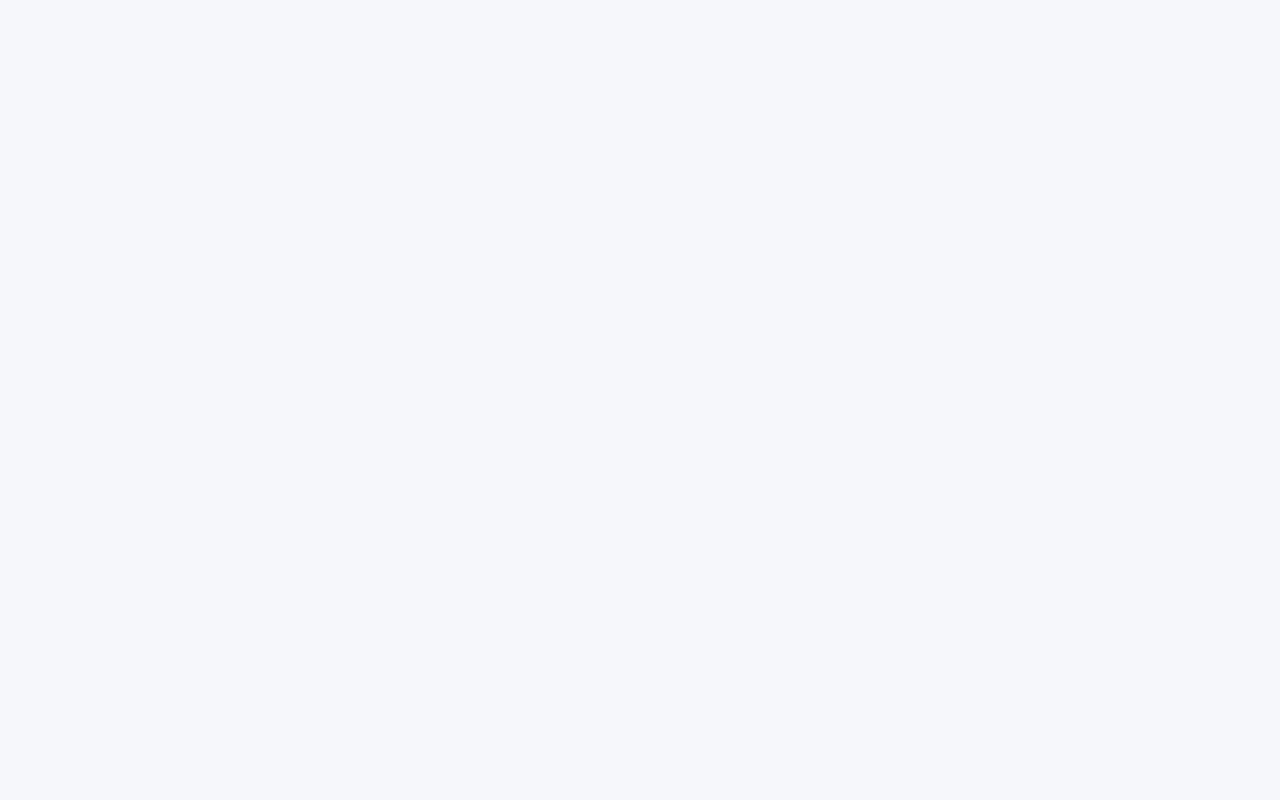
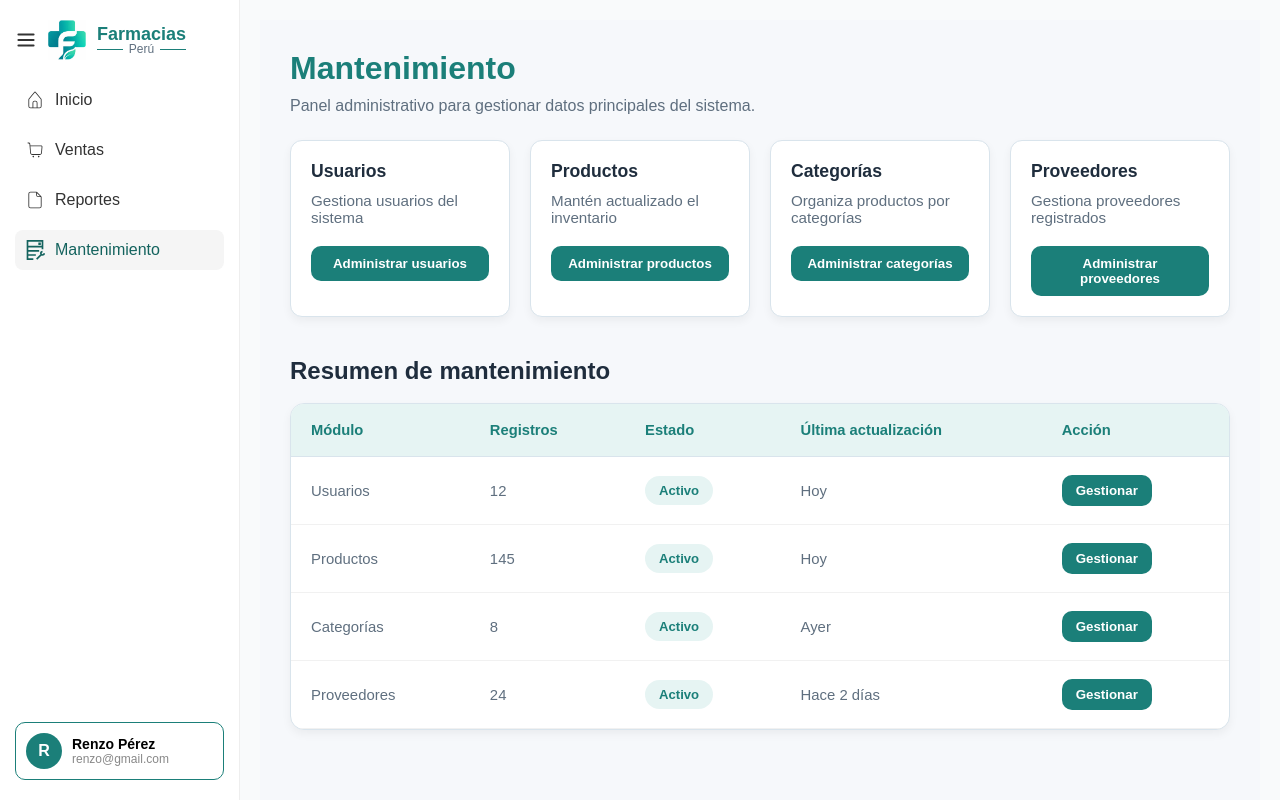
Before and after one commit to Miguel41844x/FARMAPE, a React app in the folder frontend/: page /mantenimiento in a window 1280 px wide. Before the commit this address had no page. Built offline with nearby package versions, Linux system fonts and the light colour scheme; the HTML template or start-up script is replaced by a standard one.

Commit message:
Página de mantenimiento

```diff
--- /dev/null
+++ b/frontend/src/components/private/MaintenanceCard.jsx
@@ -0,0 +1,16 @@
+import "./maintenanceCard.css";
+
+const MaintenanceCard = ({ title, description, buttonText }) => {
+    return (
+        <div className="maintenance-card">
+        <div>
+            <h3>{title}</h3>
+            <p>{description}</p>
+        </div>
+
+        <button>{buttonText}</button>
+        </div>
+    );
+};
+
+export default MaintenanceCard;
--- /dev/null
+++ b/frontend/src/components/private/MaintenanceTable.jsx
@@ -0,0 +1,72 @@
+import "./maintenanceTable.css";
+
+const modules = [
+    {
+        modulo: "Usuarios",
+        registros: 12,
+        estado: "Activo",
+        ultimaActualizacion: "Hoy",
+    },
+    {
+        modulo: "Productos",
+        registros: 145,
+        estado: "Activo",
+        ultimaActualizacion: "Hoy",
+    },
+    {
+        modulo: "Categorías",
+        registros: 8,
+        estado: "Activo",
+        ultimaActualizacion: "Ayer",
+    },
+    {
+        modulo: "Proveedores",
+        registros: 24,
+        estado: "Activo",
+        ultimaActualizacion: "Hace 2 días",
+    },
+];
+
+const MaintenanceTable = () => {
+    return (
+        <div className="maintenance-table-section">
+        <div className="maintenance-table-header">
+            <h2>Resumen de mantenimiento</h2>
+        </div>
+
+        <div className="maintenance-table-wrapper">
+            <table className="maintenance-table">
+            <thead>
+                <tr>
+                <th>Módulo</th>
+                <th>Registros</th>
+                <th>Estado</th>
+                <th>Última actualización</th>
+                <th>Acción</th>
+                </tr>
+            </thead>
+
+            <tbody>
+                {modules.map((item) => (
+                <tr key={item.modulo}>
+                    <td className="module-name">{item.modulo}</td>
+                    <td>{item.registros}</td>
+                    <td>
+                    <span className="status-badge">{item.estado}</span>
+                    </td>
+                    <td>{item.ultimaActualizacion}</td>
+                    <td>
+                    <button className="maintenance-action-btn">
+                        Gestionar
+                    </button>
+                    </td>
+                </tr>
+                ))}
+            </tbody>
+            </table>
+        </div>
+        </div>
+    );
+};
+
+export default MaintenanceTable;
--- a/frontend/src/components/private/Sidebar.jsx
+++ b/frontend/src/components/private/Sidebar.jsx
@@ -5,7 +5,7 @@ import { useNavigate } from "react-router-dom";
 import { CiShoppingCart, CiHome, CiFileOn } from "react-icons/ci";
 import { FiLogOut } from "react-icons/fi";
 import { PiListBold } from "react-icons/pi";
-
+import { GrHostMaintenance } from "react-icons/gr";
 import Logo from "./Logo";
 import "./sidebar.css";
 
@@ -49,6 +49,10 @@ const Sidebar = () => {
                     <CiFileOn />
                     {isOpen && <span>Reportes</span>}
                 </NavLink>
+                <NavLink to="/mantenimiento" className={({ isActive }) => isActive ? "menu-item active" : "menu-item"}>
+                    <GrHostMaintenance />
+                    {isOpen && <span>Mantenimiento</span>}
+                </NavLink>
             </nav>
 
             {isOpen && (
--- /dev/null
+++ b/frontend/src/components/private/maintenanceCard.css
@@ -0,0 +1,40 @@
+.maintenance-card {
+  background: #fff;
+  padding: 20px;
+  border-radius: 12px;
+  border: 1px solid var(--border);
+  box-shadow: 0 4px 10px rgba(0, 0, 0, 0.05);
+  transition: transform 0.2s ease;
+}
+
+.maintenance-card:hover {
+  transform: translateY(-5px);
+}
+
+.maintenance-card h3 {
+  margin: 0 0 10px;
+  color: var(--text-main);
+  font-size: 1.1rem;
+}
+
+.maintenance-card p {
+  margin: 0 0 20px;
+  color: var(--text-soft);
+  font-size: 0.95rem;
+}
+
+.maintenance-card button {
+  width: 100%;
+  border: none;
+  background: var(--primary);
+  color: #fff;
+  padding: 10px 14px;
+  border-radius: 10px;
+  font-weight: 600;
+  cursor: pointer;
+  transition: background 0.2s ease;
+}
+
+.maintenance-card button:hover {
+  background: var(--primary-dark);
+}
--- /dev/null
+++ b/frontend/src/components/private/maintenanceTable.css
@@ -0,0 +1,89 @@
+.maintenance-table-section {
+  width: 100%;
+}
+
+.maintenance-table-header {
+  margin-bottom: 18px;
+}
+
+.maintenance-table-header h2 {
+  margin: 0;
+  color: var(--text-main);
+  font-size: 1.5rem;
+  font-weight: 700;
+}
+
+.maintenance-table-wrapper {
+  width: 100%;
+  background: #fff;
+  border-radius: 14px;
+  overflow-x: auto;
+  border: 1px solid var(--border);
+  box-shadow: 0 4px 10px rgba(0, 0, 0, 0.05);
+}
+
+.maintenance-table {
+  width: 100%;
+  min-width: 800px;
+  border-collapse: collapse;
+}
+
+.maintenance-table thead {
+  background: var(--primary-light);
+}
+
+.maintenance-table th {
+  padding: 18px 20px;
+  text-align: left;
+  color: var(--primary);
+  font-size: 0.92rem;
+  font-weight: 700;
+  border-bottom: 1px solid var(--border);
+}
+
+.maintenance-table td {
+  padding: 18px 20px;
+  color: var(--text-soft);
+  font-size: 0.93rem;
+  font-weight: 500;
+  border-bottom: 1px solid #f1f1f1;
+}
+
+.maintenance-table tbody tr {
+  transition: background 0.2s ease;
+}
+
+.maintenance-table tbody tr:hover {
+  background: #f9fbfb;
+}
+
+.module-name {
+  color: var(--text-main);
+  font-weight: 700;
+}
+
+.status-badge {
+  display: inline-block;
+  padding: 7px 14px;
+  border-radius: 999px;
+  background: var(--primary-light);
+  color: var(--primary);
+  font-size: 0.82rem;
+  font-weight: 700;
+}
+
+.maintenance-action-btn {
+  border: none;
+  background: var(--primary);
+  color: #fff;
+  padding: 8px 14px;
+  border-radius: 10px;
+  font-weight: 600;
+  cursor: pointer;
+  transition: all 0.2s ease;
+}
+
+.maintenance-action-btn:hover {
+  background: var(--primary-dark);
+  transform: translateY(-1px);
+}
--- /dev/null
+++ b/frontend/src/pages/private/Mantenimiento.jsx
@@ -0,0 +1,52 @@
+import "./mantenimiento.css";
+import MaintenanceCard from "../../components/private/MaintenanceCard";
+import MaintenanceTable from "../../components/private/MaintenanceTable";
+
+const maintenanceOptions = [
+    {
+        title: "Usuarios",
+        description: "Gestiona usuarios del sistema",
+        buttonText: "Administrar usuarios",
+    },
+    {
+        title: "Productos",
+        description: "Mantén actualizado el inventario",
+        buttonText: "Administrar productos",
+    },
+    {
+        title: "Categorías",
+        description: "Organiza productos por categorías",
+        buttonText: "Administrar categorías",
+    },
+    {
+        title: "Proveedores",
+        description: "Gestiona proveedores registrados",
+        buttonText: "Administrar proveedores",
+    },
+];
+
+const Mantenimiento = () => {
+    return (
+        <div className="maintenance-container">
+        <div className="maintenance-header">
+            <h1>Mantenimiento</h1>
+            <p>Panel administrativo para gestionar datos principales del sistema.</p>
+        </div>
+
+        <div className="maintenance-cards">
+            {maintenanceOptions.map((option) => (
+            <MaintenanceCard
+                key={option.title}
+                title={option.title}
+                description={option.description}
+                buttonText={option.buttonText}
+            />
+            ))}
+        </div>
+
+        <MaintenanceTable />
+        </div>
+    );
+};
+
+export default Mantenimiento;
--- /dev/null
+++ b/frontend/src/pages/private/mantenimiento.css
@@ -0,0 +1,40 @@
+.maintenance-container {
+  width: 100%;
+  min-height: 100vh;
+  padding: 30px;
+  background: #f6f8fb;
+}
+
+.maintenance-header {
+  margin-bottom: 25px;
+}
+
+.maintenance-header h1 {
+  margin: 0 0 10px;
+  color: var(--primary);
+  font-size: 2rem;
+  font-weight: 700;
+}
+
+.maintenance-header p {
+  margin: 0;
+  color: var(--text-soft);
+  font-size: 1rem;
+}
+
+.maintenance-cards {
+  display: grid;
+  grid-template-columns: repeat(auto-fit, minmax(220px, 1fr));
+  gap: 20px;
+  margin-bottom: 40px;
+}
+
+@media (max-width: 768px) {
+  .maintenance-container {
+    padding: 20px;
+  }
+
+  .maintenance-header h1 {
+    font-size: 1.6rem;
+  }
+}
--- a/frontend/src/routes/AppRouter.jsx
+++ b/frontend/src/routes/AppRouter.jsx
@@ -7,7 +7,7 @@ import Login from "../pages/auth/Login";
 
 // Páginas privadas
 import HomePrivate from "../pages/private/HomePrivate";
-
+import Mantenimiento from "../pages/private/Mantenimiento";
 /**
  * AppRouter
  *
@@ -27,6 +27,7 @@ function AppRouter (){
 
             <Route element={<PrivateLayout />}>
                 <Route path="/homePrivate" element={<HomePrivate />} />
+                <Route path="/mantenimiento" element={<Mantenimiento/>} />
             </Route>
         </Routes>
     );
```
